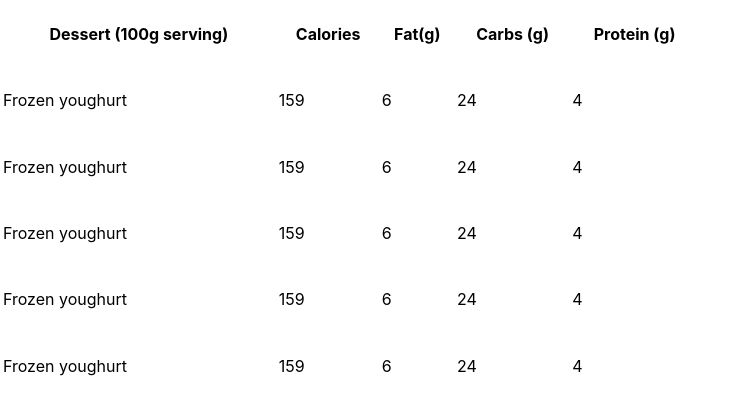
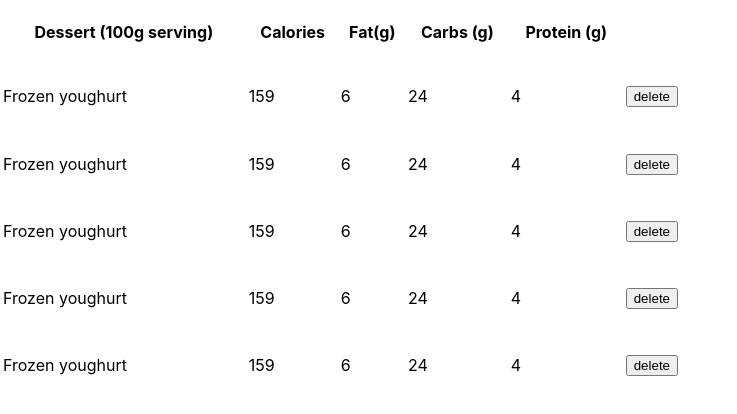
Before and after one commit to arijanlakota/React_course, a React (Create React App) app: page / in a window 1280 px wide. Shown: the top 414 px of the page, without its empty margins (0-737 px from the left). Built offline with nearby package versions, Linux system fonts and the light colour scheme.

Commit message:
more table

```diff
--- a/src/classComponents/Table.jsx
+++ b/src/classComponents/Table.jsx
@@ -1,7 +1,15 @@
+import { useState } from "react/cjs/react.development";
 import "../App.css";
 function Table({ columns, dataSource }) {
-  const dataCol = columns;
-  const tableData = dataSource;
+  const [dataCol, setDataCol] = useState(columns);
+  const [tableData, setTableData] = useState(dataSource);
+  function rowDelete(id) {
+
+    let [...newTable] = tableData
+    newTable.splice(id,1)
+    setTableData(newTable);
+  }
+
   return (
     <table className="forTable">
       <tr className="forTd">
@@ -10,11 +18,17 @@ function Table({ columns, dataSource }) {
         })}
       </tr>
       {tableData.map((value, index) => {
-        return <tr>
-        {dataCol.map((el) => {
-          return  <td key={index}>{value[el.dataIndex]}</td>
-        })}
-        </tr>})}
+        return (
+          <tr>
+            {dataCol.map((el) => {
+              return <td key={index}>{value[el.dataIndex]}</td>;
+            })}
+            <td>
+              <button onClick={() => rowDelete(index)}>delete</button>
+            </td>
+          </tr>
+        );
+      })}
     </table>
   );
 }
```
